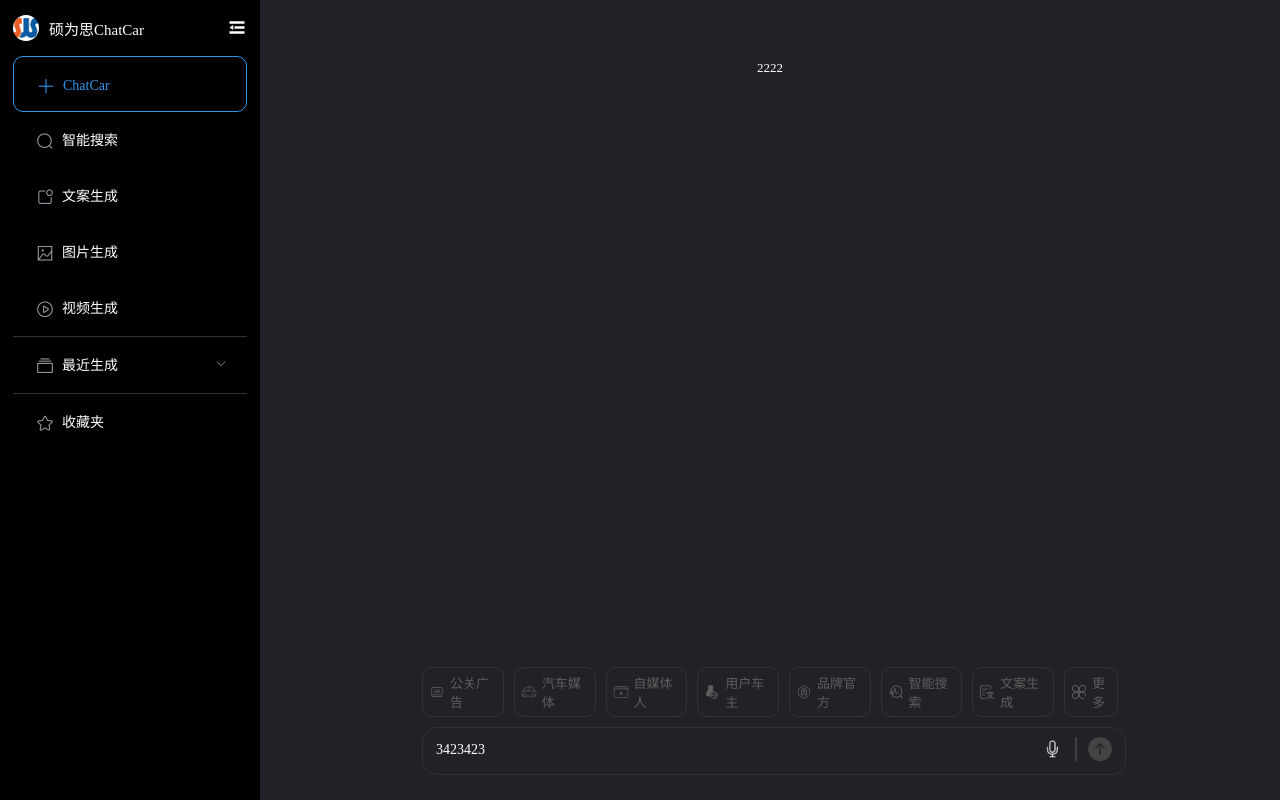
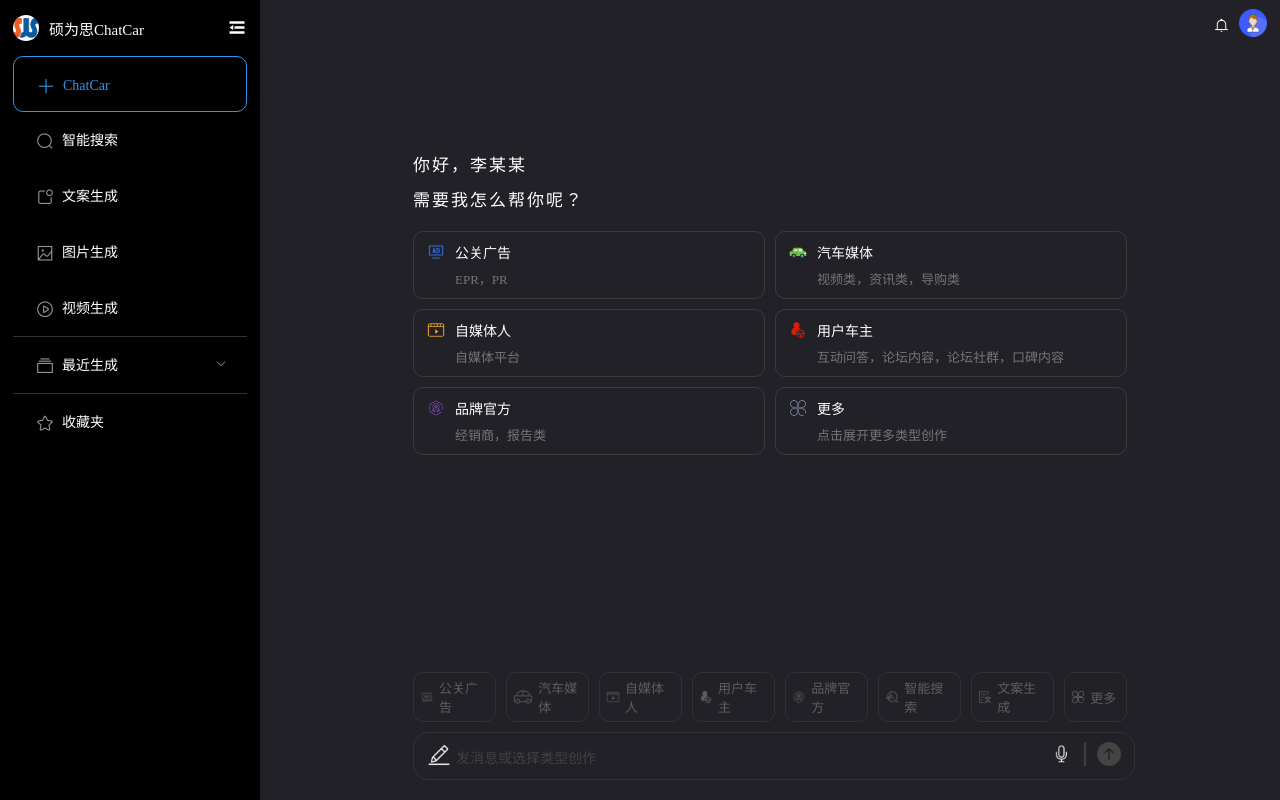
Before and after one commit to wyl2021/chat, a Vue app: page /#/home in a window 1280 px wide. Built offline with nearby package versions, Linux system fonts and the light colour scheme.

Commit message:
cxw-画完首页

```diff
--- a/src/components/AIinput/AIinput.vue
+++ b/src/components/AIinput/AIinput.vue
@@ -1,47 +1,23 @@
 <template>
   <div class="h-f-outter">
     <div class="h-f-top" v-if="bar">
-      <span class="st" style="margin-left: 0px">
-        <img src="@/assets/images/PublicRelationsAdvertising.png" /><span
-          >公关广告</span
-        ></span
+      <span
+        class="st"
+        v-for="(item, index) in barArr"
+        :key="index"
+        :style="item.style"
       >
-      <span class="st">
-        <img src="@/assets/images/car.png" />
-        <span>汽车媒体</span>
-      </span>
-      <span class="st">
-        <img src="@/assets/images/WeMedia.png" />
-        <span>自媒体人</span>
-      </span>
-      <span class="st">
-        <img src="@/assets/images/owner.png" />
-        <span>用户车主</span>
-      </span>
-      <span class="st">
-        <img src="@/assets/images/brand.png" />
-        <span>品牌官方</span>
-      </span>
-      <span class="st">
-        <img src="@/assets/images/intelligentSearch.png" />
-        <span>智能搜索</span>
-      </span>
-      <span class="st">
-        <img src="@/assets/images/Copywriting.png" />
-        <span>文案生成</span>
-      </span>
-      <span class="st" style="width: 10%">
-        <img src="@/assets/images/more.png" />
-        <span>更多</span>
-      </span>
+        <img :src="item.img" /><span>{{ item.label }}</span></span
+      >
     </div>
     <div class="h-f-inner">
       <div
         ref="ine"
         class="h-f-input"
         :class="leftIcon ? '' : 'h-f-input-text'"
-        contenteditable="true"
+        :contenteditable="!disabled"
         v-html="value"
+        :placeholder="placeholder"
         @blur="handleBlur"
         @input="handleInput"
         v-if="!isTab"
@@ -49,9 +25,11 @@
       <div
         ref="ine1"
         class="h-f-input1"
-        contenteditable="true"
+        :contenteditable="!disabled"
         v-html="value"
+        :placeholder="placeholder"
         @blur="handleBlur"
+        @input="handleInputX"
         v-else
       ></div>
       <div class="h-fi">
@@ -67,8 +45,9 @@
           <span class="op-btn">
             <img src="@/assets/images/line.png" />
           </span>
-          <span class="op-btn">
-            <img src="@/assets/images/upload.png" />
+          <span class="op-btn" @click="sendMsg">
+            <img v-if="!canSend" src="@/assets/images/upload.png" />
+            <img v-else src="@/assets/images/uploadWhite.png" />
           </span>
         </div>
       </div>
@@ -77,6 +56,7 @@
 </template>
 
 <script>
+import barArr from "./barArr";
 export default {
   props: {
     leftIcon: {
@@ -88,6 +68,14 @@
       default: "",
     },
     bar: {
+      type: Boolean,
+      default: false,
+    },
+    placeholder: {
+      type: String,
+      default: "请输入",
+    },
+    disabled: {
       type: Boolean,
       default: false,
     },
@@ -106,20 +94,33 @@
   },
   data() {
     return {
+      barArr,
       value: "",
       isTab: false,
       isFirst: true,
       secTop: 0,
+      canSend: false,
     };
   },
   methods: {
+    // 发送信息
+    sendMsg() {
+      if (!this.canSend) return;
+    },
     // 失去焦点的时候赋值
     handleBlur(e) {
       const val = e.target.innerHTML;
       this.$emit("change", val);
     },
     // 实时判断是否换个输入框
-    handleInput() {
+    handleInput(e) {
+      const val = e.target.innerHTML;
+      const ctx = val.replace(/<[^>]+>/g, "");
+      if (ctx) {
+        this.canSend = true;
+      } else {
+        this.canSend = false;
+      }
       const T = this.selectionPosition();
       if (this.isFirst) {
         this.secTop = T;
@@ -128,6 +129,15 @@
         if (this.secTop != T) {
           this.isTab = true;
         }
+      }
+    },
+    handleInputX(e) {
+      const val = e.target.innerHTML;
+      const ctx = val.replace(/<[^>]+>/g, "");
+      if (ctx) {
+        this.canSend = true;
+      } else {
+        this.canSend = false;
       }
     },
     // 计算光标的位置
@@ -179,7 +189,7 @@
     color: #5e5e5e;
     cursor: pointer;
     img {
-      width: 16px;
+      height: 14px;
     }
     span {
       display: inline-block;
@@ -230,6 +240,10 @@
   top: 14px;
   font-size: 14px;
 }
+.h-f-input:empty:before {
+  content: attr(placeholder);
+  color: #424242;
+}
 .h-f-input1 {
   position: relative;
   word-wrap: break-word;
@@ -238,6 +252,10 @@
   font-size: 14px;
   margin-bottom: 7px;
 }
+.h-f-input1:empty:before {
+  content: attr(placeholder);
+  color: #424242;
+}
 .h-f-input-text {
   left: 13px;
   width: calc(100% - 96px);
--- /dev/null
+++ b/src/components/AIinput/barArr.js
@@ -0,0 +1,46 @@
+export default [
+  {
+    img: require('@/assets/images/PublicRelationsAdvertising.png'),
+    label: '公关广告',
+    style: {
+      marginLeft: '0px'
+    }
+  },
+  {
+    img: require('@/assets/images/car.png'),
+    label: '汽车媒体',
+    style: {}
+  },
+  {
+    img: require('@/assets/images/WeMedia.png'),
+    label: '自媒体人',
+    style: {}
+  },
+  {
+    img: require('@/assets/images/owner.png'),
+    label: '用户车主',
+    style: {}
+  },
+  {
+    img: require('@/assets/images/brand.png'),
+    label: '品牌官方',
+    style: {}
+  },
+  {
+    img: require('@/assets/images/intelligentSearch.png'),
+    label: '智能搜索',
+    style: {}
+  },
+  {
+    img: require('@/assets/images/Copywriting.png'),
+    label: '文案生成',
+    style: {}
+  },
+  {
+    img: require('@/assets/images/more.png'),
+    label: '更多',
+    style: {
+      width: '12%'
+    }
+  }
+]
--- a/src/components/LayoutView/LayoutView.vue
+++ b/src/components/LayoutView/LayoutView.vue
@@ -28,7 +28,13 @@
       </div>
     </div>
     <div class="ly-body">
-      <div class="ly-b-header"></div>
+      <div class="ly-b-header">
+        <div></div>
+        <div class="ly-b-h-r">
+          <span class="el-icon-bell" style="font-size: 15px"></span>
+          <userCp></userCp>
+        </div>
+      </div>
       <div class="ly-b-content">
         <router-view></router-view>
       </div>
@@ -37,10 +43,12 @@
 </template>
 
 <script>
+import userCp from "./userCp.vue";
 import LyMenu from "./LyMenu.vue";
 export default {
   components: {
     LyMenu,
+    userCp,
   },
   data() {
     return {
@@ -103,8 +111,15 @@
 }
 .ly-b-header {
   display: flex;
+  justify-content: space-between;
+  align-items: center;
   height: 50px;
   padding: 0px 13px;
+  .ly-b-h-r {
+    display: flex;
+    justify-content: flex-start;
+    align-items: center;
+  }
 }
 .ly-b-content {
   width: 100%;
--- /dev/null
+++ b/src/components/LayoutView/userCp.vue
@@ -0,0 +1,100 @@
+<template>
+  <div class="u-outter" @mouseover="handleMouseover">
+    <div>
+      <img src="@/assets/images/user-copy.png" />
+    </div>
+    <div
+      class="u-inner"
+      v-show="showInfo"
+      @mouseover="handleMouseover"
+      @mouseout="handleMouseOut"
+    >
+      <div class="u-i-d1">
+        <img src="@/assets/images/user.png" />
+        <span>用户：李某某</span>
+      </div>
+      <div class="u-i-d1">
+        <img src="@/assets/images/account.png" />
+        <span>账号：<TooltipTxt text="123456" len="6"></TooltipTxt></span>
+      </div>
+      <div class="u-i-footer">
+        <div class="u-i-f-btn">
+          <img src="@/assets/images/out.png" /> <span>退出登录</span>
+        </div>
+      </div>
+    </div>
+  </div>
+</template>
+
+<script>
+import TooltipTxt from "@/components/TooltipTxt/TooltipTxt.vue";
+export default {
+  components: {
+    TooltipTxt,
+  },
+  data() {
+    return {
+      showInfo: false,
+    };
+  },
+  methods: {
+    handleMouseover() {
+      this.showInfo = true;
+    },
+    handleMouseOut() {
+      this.showInfo = false;
+    },
+  },
+};
+</script>
+
+<style lang="less" scoped>
+.u-outter {
+  position: relative;
+  margin-left: 10px;
+  img {
+    width: 28px;
+  }
+}
+.u-inner {
+  position: absolute;
+  width: 150px;
+  height: auto;
+  right: 0px;
+  border: 1px solid #3b3b3c;
+  border-radius: 7px;
+  font-size: 13px;
+  background: #212126;
+}
+.u-i-d1 {
+  display: flex;
+  align-items: center;
+  padding: 0px 13px;
+  margin-top: 10px;
+  img {
+    width: 13px;
+    margin-right: 7px;
+  }
+}
+.u-i-footer {
+  border-top: 1px solid #3b3b3c;
+  margin-top: 10px;
+  padding: 7px 10px;
+}
+.u-i-f-btn {
+  display: flex;
+  justify-content: center;
+  align-items: center;
+  font-size: 13px;
+  width: 100%;
+  background: #3b3b3c;
+  border-radius: 4px;
+  height: 24px;
+  line-height: 24px;
+  cursor: pointer;
+  img {
+    width: 14px;
+    margin-right: 7px;
+  }
+}
+</style>
--- /dev/null
+++ b/src/views/homeView/advertisementMenu.js
@@ -0,0 +1,32 @@
+export default [
+  {
+    img: require('@/assets/images/icon_nav_banner_copy.png'),
+    label: '公关广告',
+    desc: 'EPR，PR'
+  },
+  {
+    img: require('@/assets/images/car1.png'),
+    label: '汽车媒体',
+    desc: '视频类，资讯类，导购类'
+  },
+  {
+    img: require('@/assets/images/WeMedia1.png'),
+    label: '自媒体人',
+    desc: '自媒体平台'
+  },
+  {
+    img: require('@/assets/images/owner1.png'),
+    label: '用户车主',
+    desc: '互动问答，论坛内容，论坛社群，口碑内容'
+  },
+  {
+    img: require('@/assets/images/brand1.png'),
+    label: '品牌官方',
+    desc: '经销商，报告类'
+  },
+  {
+    img: require('@/assets/images/more1.png'),
+    label: '更多',
+    desc: '点击展开更多类型创作'
+  }
+]
--- a/src/views/homeView/homeView.vue
+++ b/src/views/homeView/homeView.vue
@@ -1,14 +1,58 @@
 <template>
   <div class="h-container">
-    <div>2222</div>
+    <div style="width: 100%">
+      <div
+        style="
+          font-size: 17px;
+          font-weight: 550;
+          letter-spacing: 2px;
+          margin-top: 100px;
+        "
+      >
+        你好，李某某
+      </div>
+      <div
+        style="
+          font-size: 17px;
+          font-weight: 550;
+          margin-top: 10px;
+          letter-spacing: 2px;
+          margin-bottom: 20px;
+        "
+      >
+        需要我怎么帮你呢？
+      </div>
+      <el-row :gutter="10">
+        <el-col
+          :span="12"
+          v-for="(item, index) in advertisementMenu"
+          :key="index"
+          style="margin-bottom: 10px"
+        >
+          <div class="h-ce-1">
+            <div class="h-ce-1-d1">
+              <img :src="item.img" />
+              <span class="label">{{ item.label }}</span>
+            </div>
+            <div class="h-ce-1-m">{{ item.desc }}</div>
+          </div>
+        </el-col>
+      </el-row>
+    </div>
     <div class="h-footer">
       <div></div>
-      <AIinput v-model="val" bar></AIinput>
+      <AIinput
+        v-model="val"
+        placeholder="发消息或选择类型创作"
+        leftIcon
+        bar
+      ></AIinput>
     </div>
   </div>
 </template>
 
 <script>
+import advertisementMenu from "./advertisementMenu";
 import AIinput from "@/components/AIinput/AIinput";
 export default {
   components: {
@@ -16,24 +60,31 @@
   },
   data() {
     return {
-      val: "3423423",
+      advertisementMenu,
+      val: "",
     };
   },
 };
 </script>
 <style lang="less" scoped>
 .h-container {
-  display: flex;
-  justify-content: space-between;
-  flex-direction: column;
-  align-items: center;
-  width: calc(100% - 26px);
-  height: calc(100% - 35px);
-  padding: 10px 13px 20px 13px;
-}
-.h-footer {
+  // display: flex;
+  // justify-content: space-between;
+  // flex-direction: column;
+  // align-items: center;
+  position: relative;
   width: 70%;
   min-width: 460px;
   max-width: 800px;
+  height: calc(100% - 1px);
+  margin: 0 auto;
+  border-top: 1px solid transparent;
+}
+
+.h-footer {
+  position: absolute;
+  bottom: 20px;
+  left: 0px;
+  width: 100%;
 }
 </style>
```
